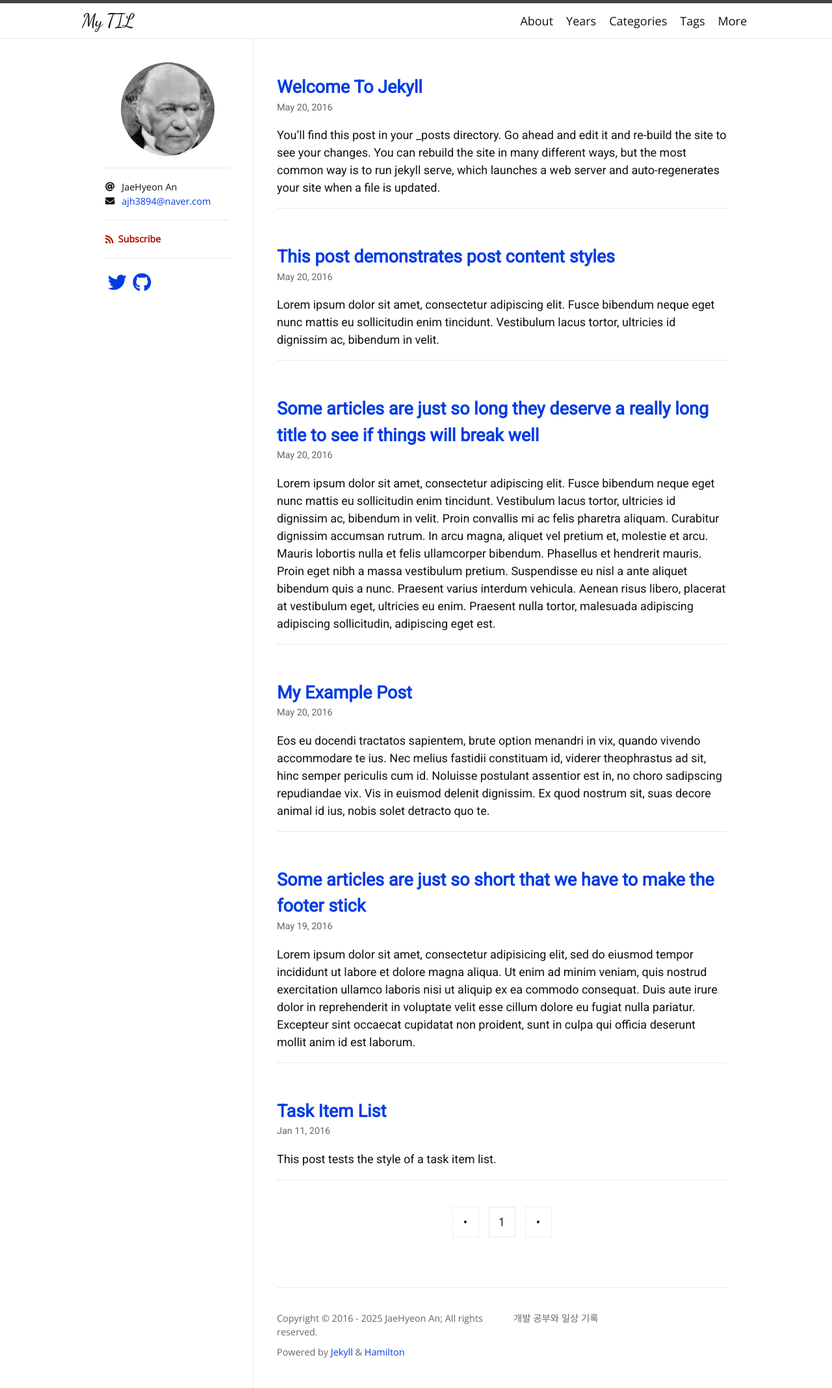
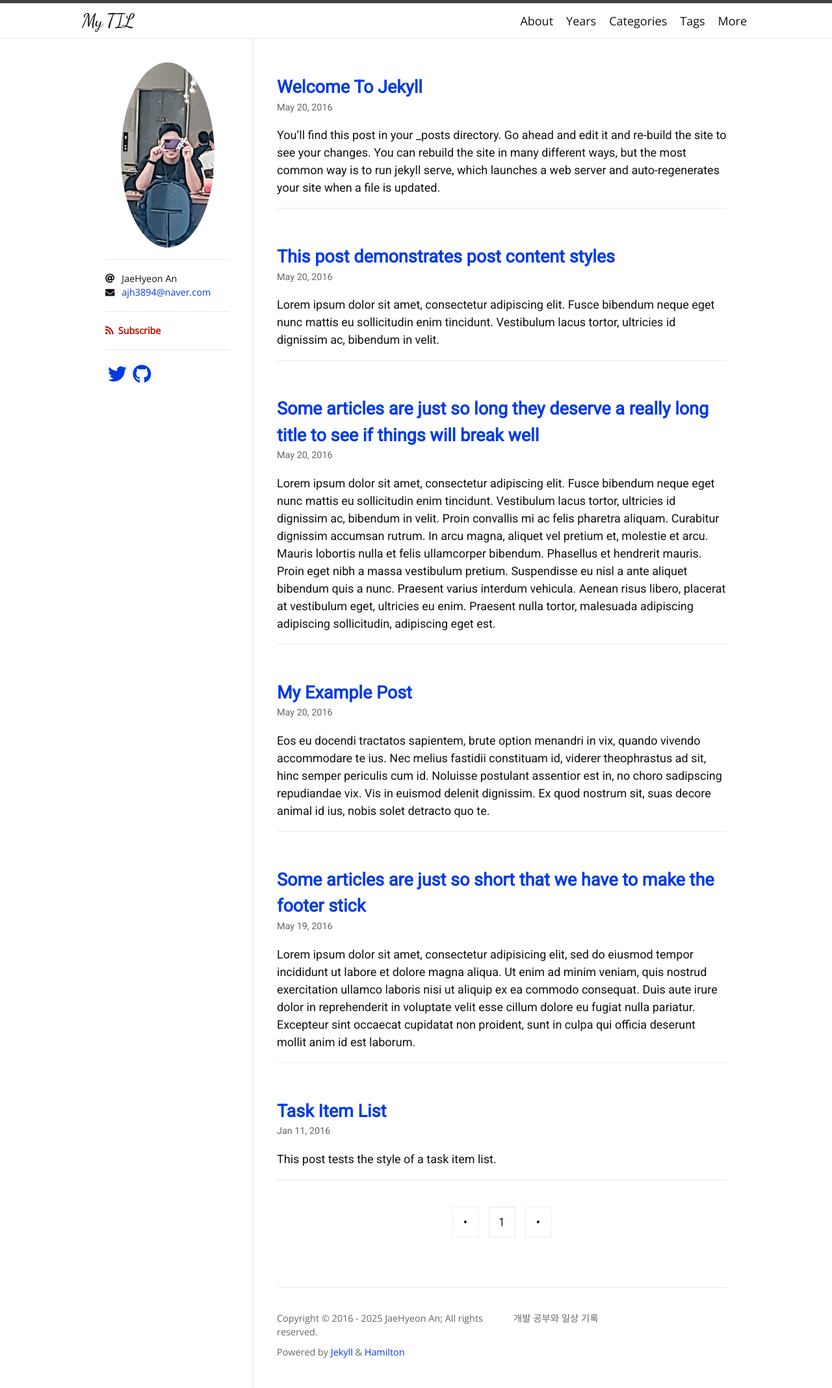
Before and after one commit to geumsyu/geumsyu.github.io, a Jekyll site: the page built from index.html, in a window 1280 px wide. Shown: the whole page at 65% size. Built offline with Jekyll 4.4.1, drawn with Linux system fonts in a browser that asks for light colours; nearby versions of some CDN libraries; some web fonts are replaced; the list of posts is cut into pages by our own code.

Commit message:
Update _config.yml

```diff
--- a/_config.yml
+++ b/_config.yml
@@ -1,7 +1,7 @@
 title: My TIL
 description: "개발 공부와 일상 기록"
 author: JaeHyeon An
-avatar: /logo.png
+avatar: /me.jpg
 email: ajh3894@naver.com
 
 plugins:
@@ -32,7 +32,7 @@ exclude:
 twitter:
   username: geumsyu
   card: summary
-logo: logo.png
+logo: me.jpg
 social:
   name: JaeHyeon An
   links:
```
